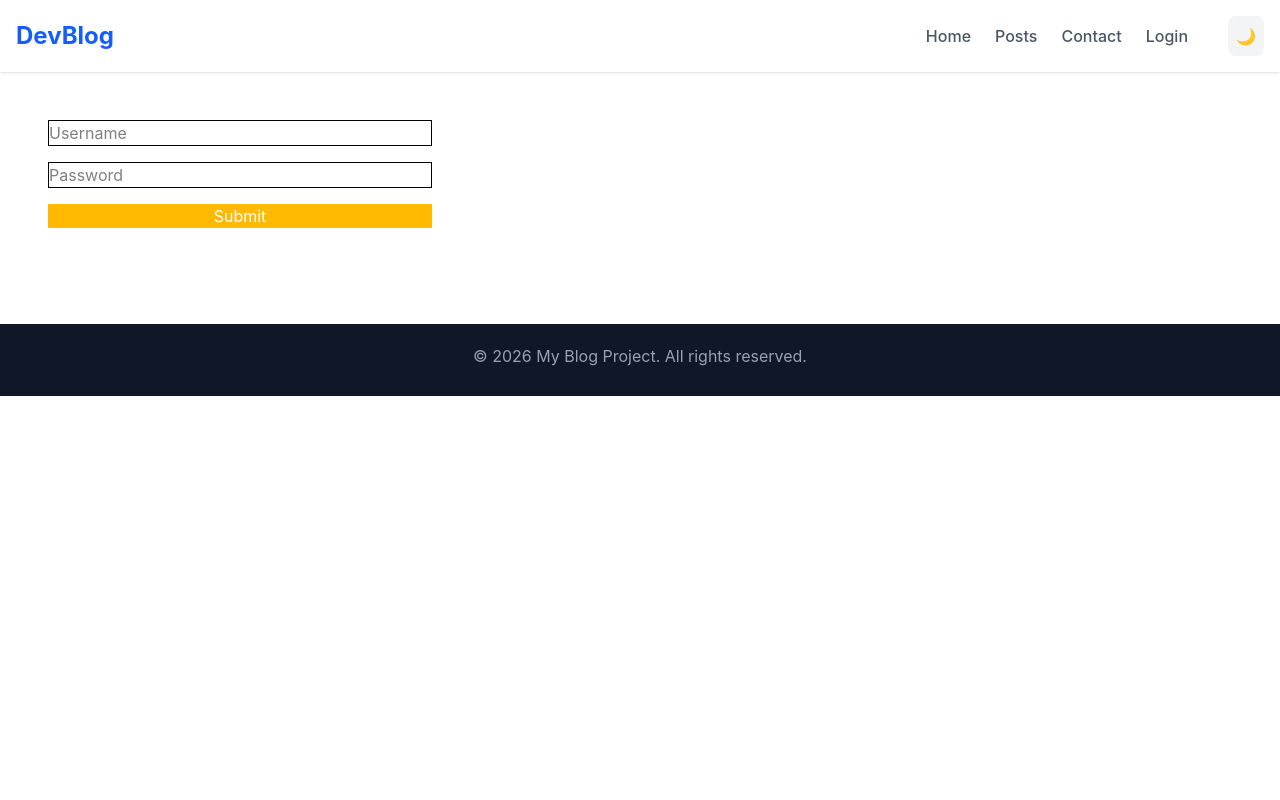
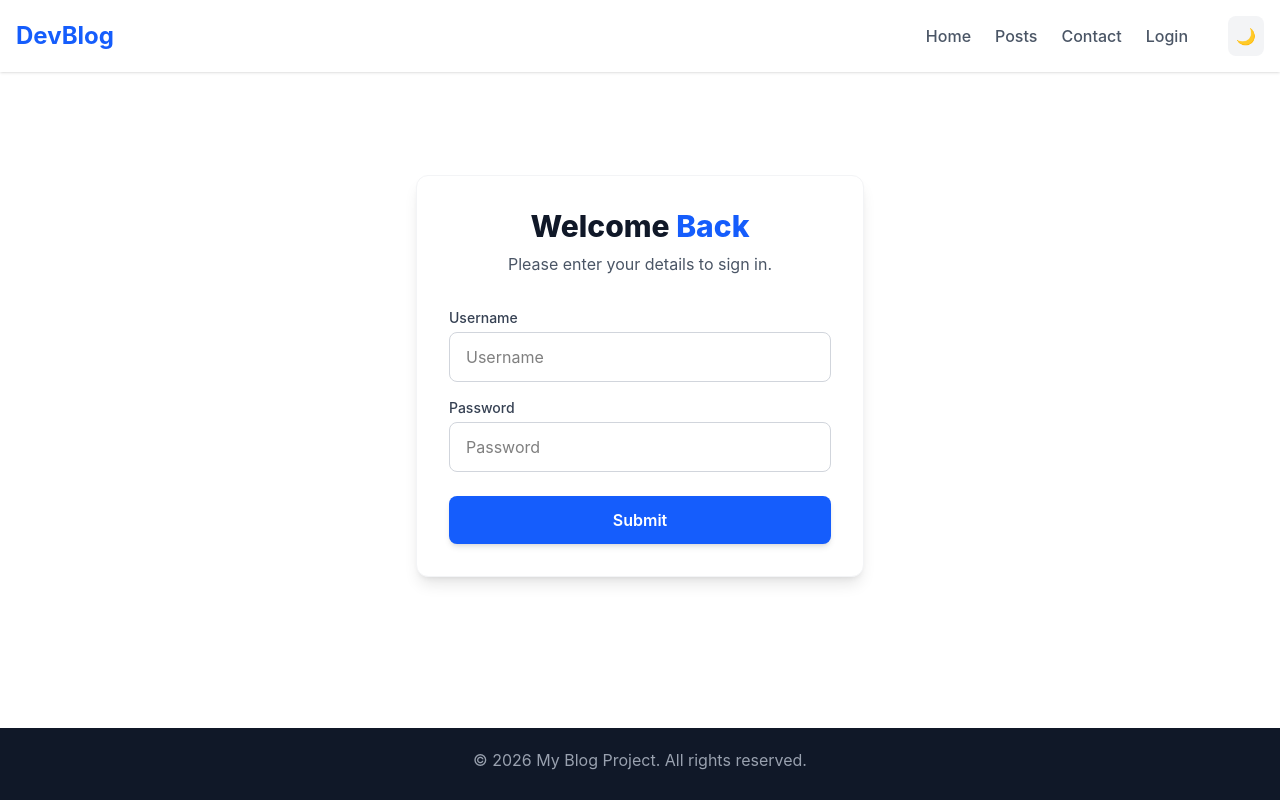
Before and after one commit to gquitian-design/my-blog-project, a React (Vite) app: page /login in a window 1280 px wide. Built offline with nearby package versions, Linux system fonts and the light colour scheme.

Commit message:
Cretaed the conditional rendering and made styling and made styling changes to log in page

```diff
--- a/src/pages/ContactPage.jsx
+++ b/src/pages/ContactPage.jsx
@@ -52,8 +52,6 @@ function ContactPage() {
                     >Submit
                     </button>
                 </form>
-
-
             </div>
 
             <Footer />
--- a/src/pages/IndividualPostPage.jsx
+++ b/src/pages/IndividualPostPage.jsx
@@ -4,6 +4,8 @@ import axios from 'axios';
 import Header from '../components/Header';
 import Footer from '../components/Footer';
 import CommentForm from '../components/CommentForm';
+import { useUsername, useAuth } from '../components/authWrapper/AuthContext';
+import { Link } from 'react-router';
 
 function IndividualPostPage() {
   const { postId } = useParams();
@@ -11,6 +13,7 @@ function IndividualPostPage() {
   const [user, setUser] = useState(null);
   const [comments, setComments] = useState([]);
   const [loading, setLoading] = useState(true);
+  const username = useUsername();
 
   useEffect(() => {
     if (!postId) return;
@@ -77,7 +80,15 @@ function IndividualPostPage() {
         </section>
 
         {/* Passing the logic to update comments list after posting */}
-        <CommentForm postId={postId} onCommentAdded={(newC) => setComments([newC, ...comments])} />
+
+        {username ?
+          <CommentForm postId={postId} onCommentAdded={(newC) => setComments([newC, ...comments])} />:
+          <div className='mt-8 p-6 bg-white border rounded-lg shadow-sm'>
+            <p className='pb-4'>You are not logged in yet</p>
+            <Link to="/login" className="px-8 py-3 bg-blue-600 hover:bg-blue-700 text-white font-semibold rounded-lg shadow-md transition-all">Log in</Link>
+          </div>
+        }
+
       </main>
       <Footer />
     </div>
--- a/src/pages/Login.jsx
+++ b/src/pages/Login.jsx
@@ -17,25 +17,45 @@ function Login() {
         login(userData.username);
     }
   return (
-    <div className='flex flex-col min-h-screen'>
+    <div className='flex flex-col min-h-screen bg-white transition-colors'>
       <Header />
-      <div className="max-w-96 gap-4 m-12">
+
+      <main className="flex-grow flex items-center justify-center px-4 py-12">
+
+        <div className="w-full max-w-md bg-white dark:bg-gray-800 p-8 rounded-xl shadow-lg border border-gray-100 dark:border-gray-700">
+                    {/* Heading Match */}
+                    <div className="text-center mb-8">
+                        <h2 className="text-3xl font-extrabold text-gray-900 dark:text-white">
+                            Welcome <span className="text-blue-600 dark:text-blue-400">Back</span>
+                        </h2>
+                        <p className="text-gray-600 dark:text-gray-400 mt-2">
+                            Please enter your details to sign in.
+                        </p>
+                    </div>
+
           <form className="flex flex-col gap-4" onSubmit = {onSubmit}>
+            <div>
+              <label className="block text-sm font-medium text-gray-700 dark:text-gray-300 mb-1">Username</label>
               <input
                   placeholder = "Username"
-                className = "border"
+                  className = "w-full px-4 py-3 border border-gray-300 dark:border-gray-600 rounded-lg focus:ring-2 focus:ring-blue-500 focus:border-transparent outline-none transition-all dark:bg-gray-700 dark:text-white"
                   value = {userData.username} onChange = {e => setUserData({...userData, username: e.target.value})}/>
+            </div>
+
+            <div>
+              <label className="block text-sm font-medium text-gray-700 dark:text-gray-300 mb-1">Password</label>
               <input
                   placeholder = "Password"
                   type = "password"
-                className = "border"
+                  className = "w-full px-4 py-3 border border-gray-300 dark:border-gray-600 rounded-lg focus:ring-2 focus:ring-blue-500 focus:border-transparent outline-none transition-all dark:bg-gray-700 dark:text-white"
                   value = {userData.password} onChange = {e => setUserData({...userData, password: e.target.value})}/>
+            </div>
 
-            <button type = "submit"  className = "bg-amber-400 w-fir px-8 rounded-2x1 text-white">Submit</button>
+            <button type = "submit"  className = "w-full py-3 bg-blue-600 hover:bg-blue-700 text-white font-semibold rounded-lg shadow-md transition-all mt-2">Submit</button>
           </form>
 
         </div>
-
+      </main>
       <Footer />
     </div>
   )
```
Lines whose indentation alone changed are shown as unchanged.
